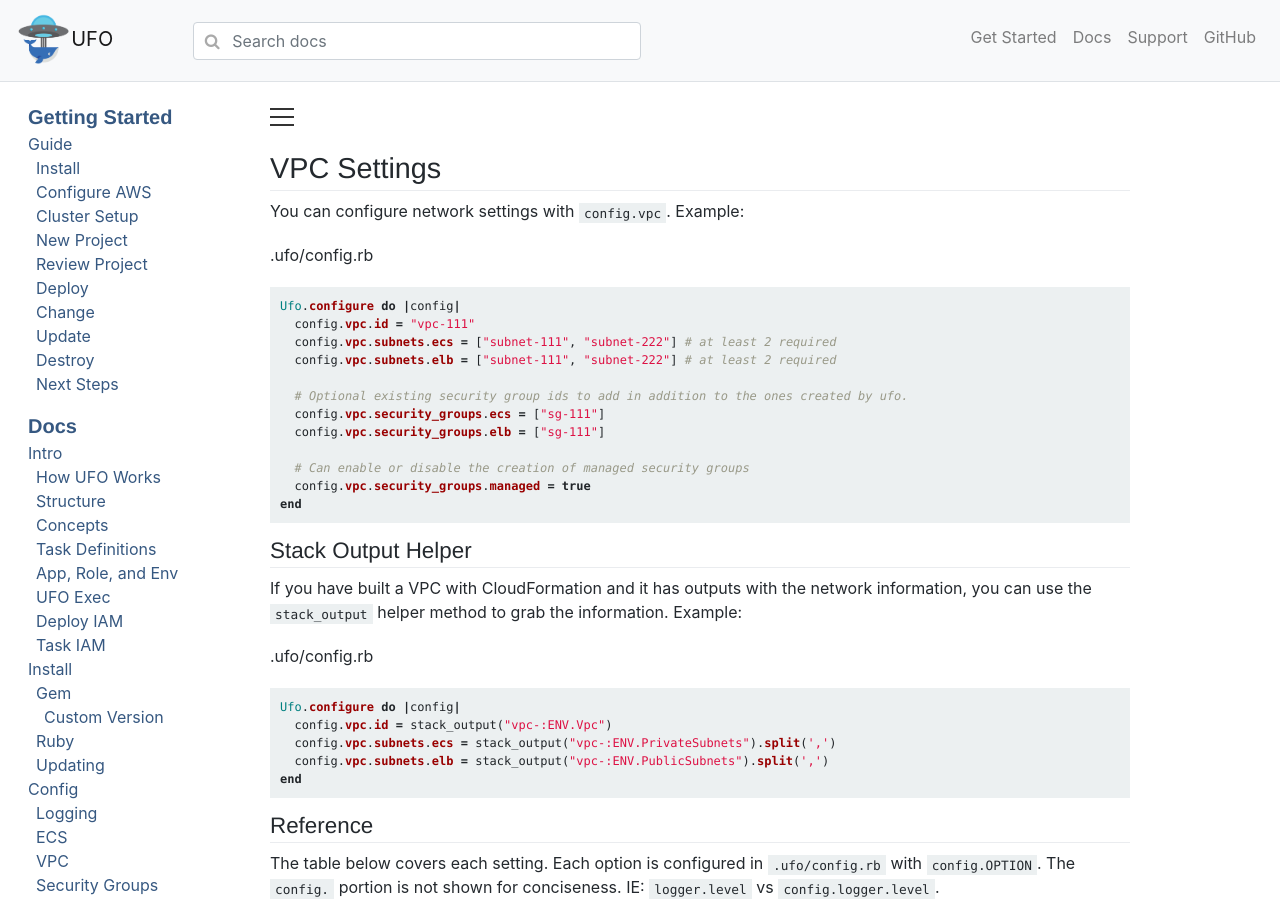
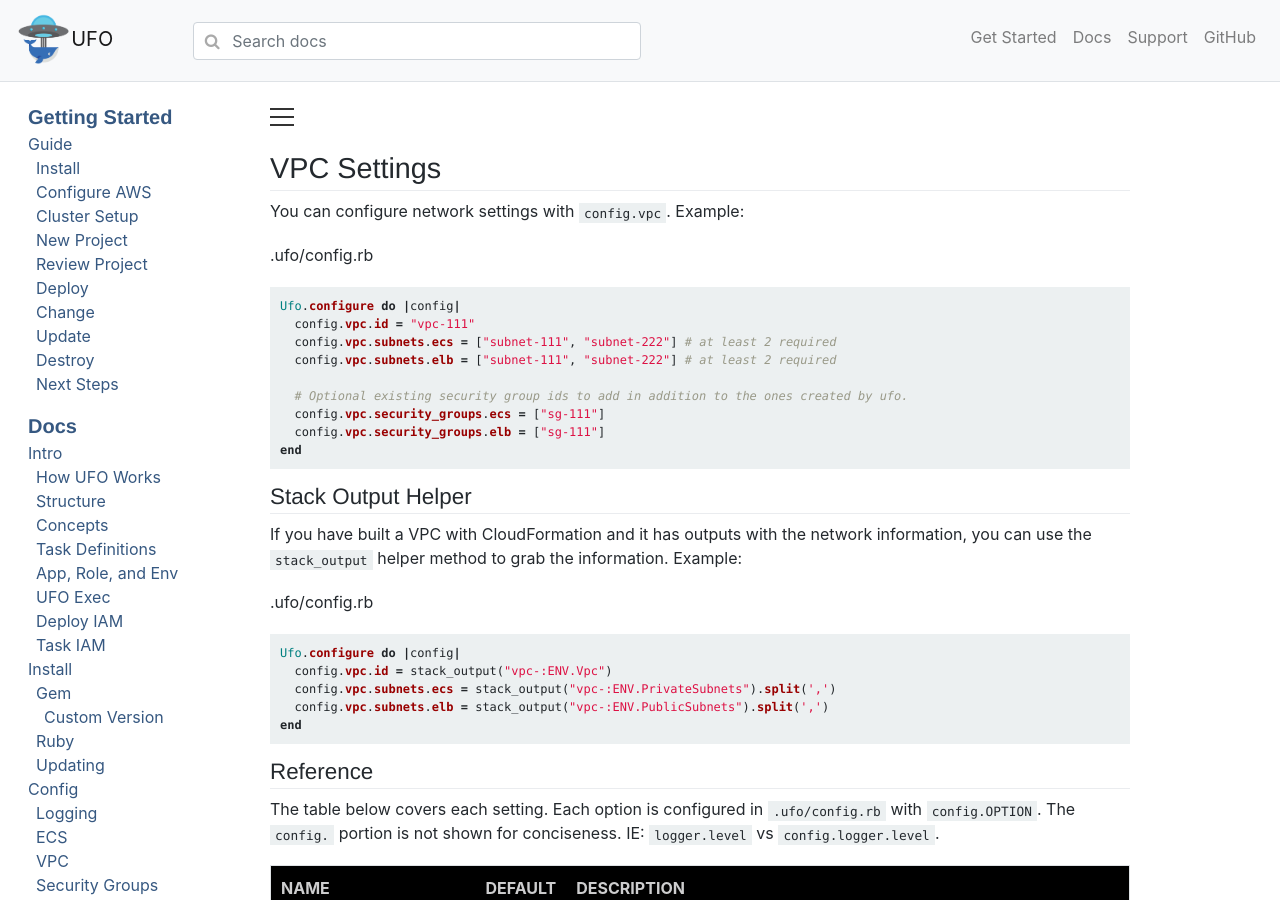
Before and after one commit to boltops-tools/ufo-docs, a Jekyll site: the page built from _docs/config/vpc.md, in a window 1280 px wide and 900 px high. Built offline with Jekyll 4.4.1, drawn with Linux system fonts in a browser that asks for light colours; cached includes are drawn as plain includes; a script that is not in the unit is left out.

Commit message:
Update vpc.md

````diff
--- a/_docs/config/vpc.md
+++ b/_docs/config/vpc.md
@@ -18,9 +18,6 @@
   # Optional existing security group ids to add in addition to the ones created by ufo.
   config.vpc.security_groups.ecs = ["sg-111"]
   config.vpc.security_groups.elb = ["sg-111"]
-
-  # Can enable or disable the creation of managed security groups
-  config.vpc.security_groups.managed = true
 end
 ```
 
````
